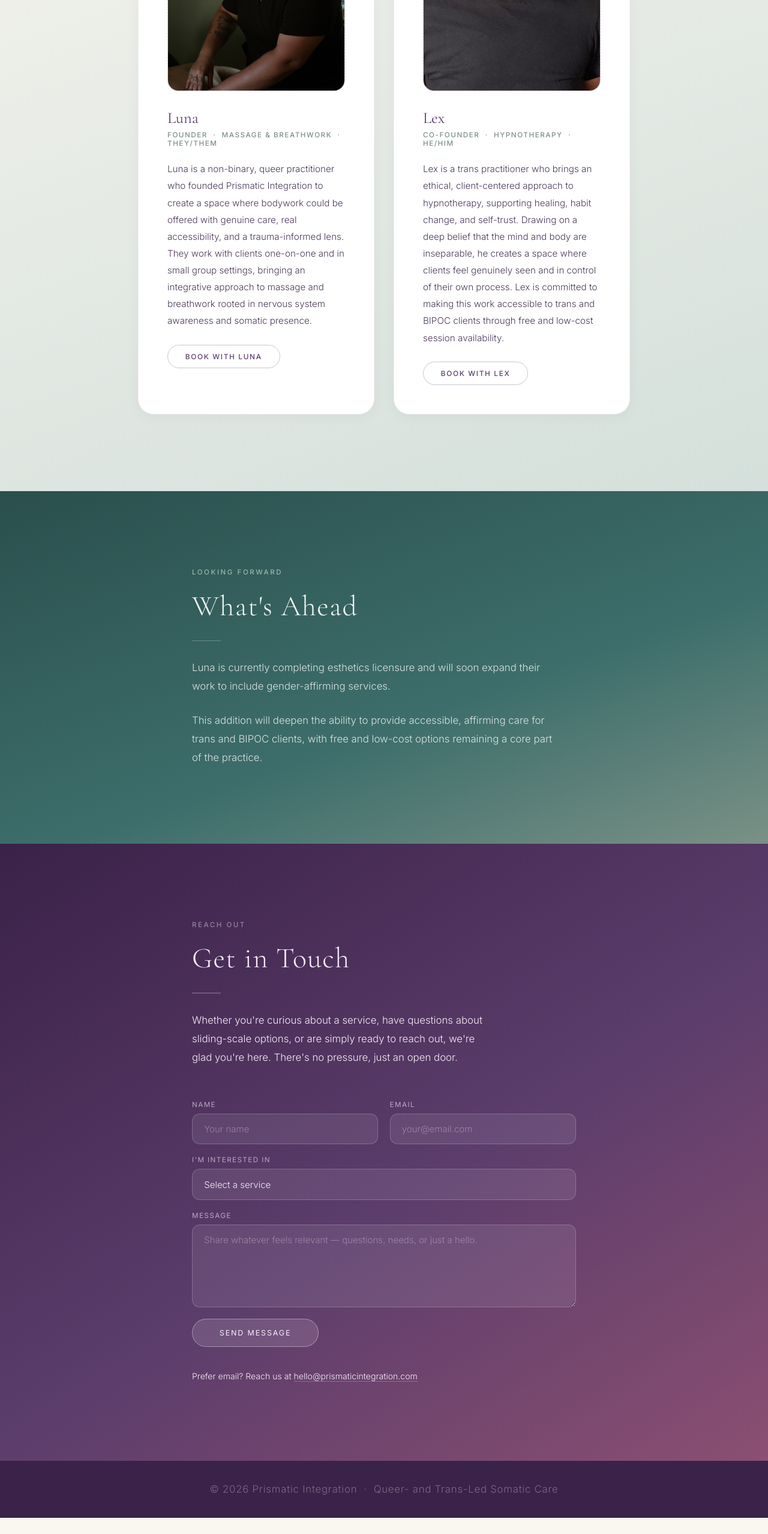
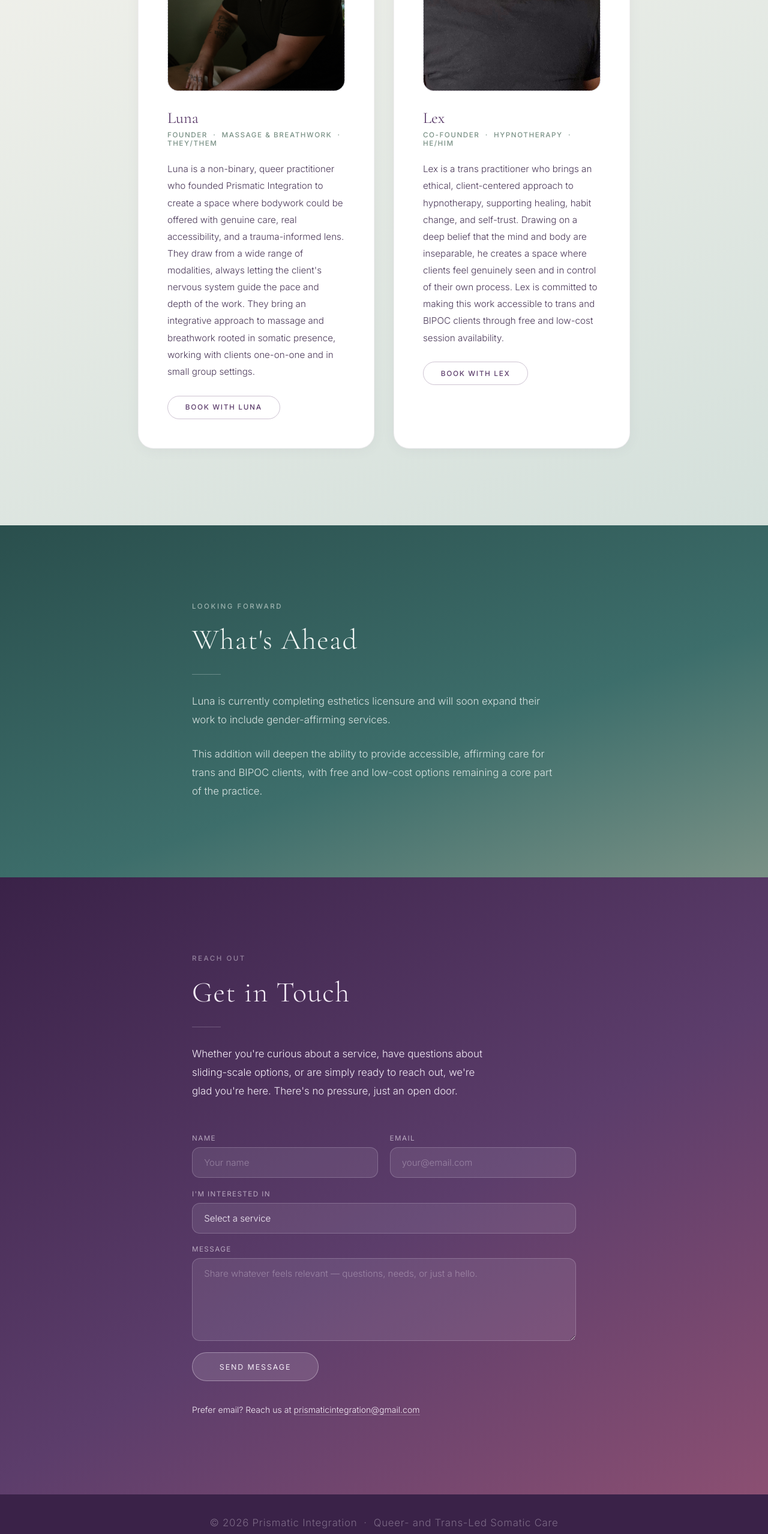
Before and after one commit to LunaVolcan/prismatic-integration-site, a plain HTML site: page index.html in a window 1280 px wide. Shown: the part 5251-7809 px from the top of the page at 60% size. Before the commit the page ends 7782 px from the top, so only its background shows below. Drawn offline with nearby package versions, Linux system fonts and the light colour scheme.

Commit message:
Balance practitioner card word counts

```diff
--- a/index.html
+++ b/index.html
@@ -699,7 +699,7 @@
         </div>
         <h3>Luna</h3>
         <div class="prac-role">Founder &nbsp;·&nbsp; Massage &amp; Breathwork &nbsp;·&nbsp; they/them</div>
-        <p>Luna is a non-binary, queer practitioner who founded Prismatic Integration to create a space where bodywork could be offered with genuine care, real accessibility, and a trauma-informed lens. They work with clients one-on-one and in small group settings, bringing an integrative approach to massage and breathwork rooted in nervous system awareness and somatic presence.</p>
+        <p>Luna is a non-binary, queer practitioner who founded Prismatic Integration to create a space where bodywork could be offered with genuine care, real accessibility, and a trauma-informed lens. They draw from a wide range of modalities, always letting the client's nervous system guide the pace and depth of the work. They bring an integrative approach to massage and breathwork rooted in somatic presence, working with clients one-on-one and in small group settings.</p>
         <a href="https://cal.com/prismaticintegration" target="_blank" rel="noopener" class="prac-book">Book with Luna</a>
       </div>
 
@@ -782,7 +782,7 @@
 
     <p class="contact-email fi d4">
       Prefer email? Reach us at
-      <a href="mailto:hello@prismaticintegration.com">hello@prismaticintegration.com</a>
+      <a href="mailto:hello@prismaticintegration.com">prismaticintegration@gmail.com</a>
     </p>
   </div>
 </section>
```
